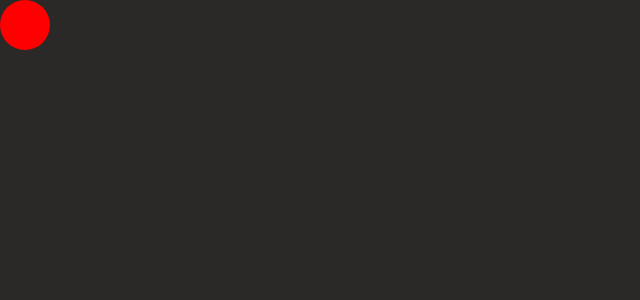
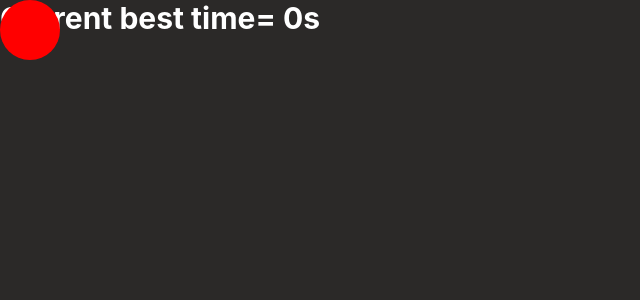
Before and after one commit to aneiqu/aiming-game, a React (Create React App) app: page / in a window 1280 px wide. Shown: the top 300 px of the page, without its empty margins (0-640 px from the left). Built offline with nearby package versions, Linux system fonts and the light colour scheme.

Commit message:
smoother transition, score tracker

```diff
--- a/src/App.css
+++ b/src/App.css
@@ -2,8 +2,8 @@
   background-color: rgb(43, 41, 40);
 }
 .sphere {
-  height: 50px;
-  width: 50px;
+  height: 60px;
+  width: 60px;
   border-radius: 100%;
   background-color: red;
   position: absolute;
@@ -11,4 +11,5 @@
     top 1s,
     left 1s;
   cursor: pointer;
+  transition-timing-function: ease-in-out;
 }
--- a/src/App.js
+++ b/src/App.js
@@ -2,24 +2,37 @@ import { useEffect, useState } from "react";
 import "./App.css";
 
 function App() {
-  const [position, setPosition] = useState({ top: 0, left: 0, duration: 1000 });
+  const [position, setPosition] = useState({ top: 0, left: 0, duration: 0 });
   const [isRunning, setIsRunning] = useState(false);
+  const [time, setTime] = useState({ in: 0, out: 0 });
+  const [bestTime, setBestTime] = useState(0);
+
   const moveElement = () => {
+    const element = document.querySelector(".sphere");
+
     setIsRunning(true);
 
     // possible dimensions minus sphere size
-    const h = window.innerHeight - 50;
-    const w = window.innerWidth - 50;
+    const h = window.innerHeight - 60;
+    const w = window.innerWidth - 60;
     // new position
     const nh = Math.floor(Math.random() * h);
     const nw = Math.floor(Math.random() * w);
+
     // distance formula
     const distance = Math.sqrt(
-      (nh - position.top) ** 2 + (nw - position.left) ** 2
+      (nh - parseInt(element.style.top)) ** 2 +
+        (nw - parseInt(element.style.left)) ** 2
     );
+
     // distance / px multplied by 1000 to make it px/s
     const duration = (distance / 180) * 1000;
-    setPosition({ top: nh, left: nw, duration: duration });
+
+    setPosition({
+      top: nh,
+      left: nw,
+      duration: duration,
+    });
   };
 
   const handleAnimationEnd = () => {
@@ -34,18 +47,60 @@ function App() {
       element.removeEventListener("transitionend", handleAnimationEnd);
     };
   }, []);
+
+  // Updating best time
+  useEffect(() => {
+    if (time.out < time.in) return;
+    const currentTime = ((time.out - time.in) / 1000).toFixed(2);
+    currentTime > bestTime ? setBestTime(currentTime) : setBestTime(bestTime);
+  }, [time]);
+
+  const handleMouseInteract = (e) => {
+    e.type === "mouseenter"
+      ? setTime((prev) => {
+          return {
+            in: e.timeStamp,
+            out: prev.out,
+          };
+        })
+      : setTime((prev) => {
+          return {
+            in: prev.in,
+            out: e.timeStamp,
+          };
+        });
+  };
+
+  useEffect(() => {
+    const element = document.querySelector(".sphere");
+    element.addEventListener("mouseenter", handleMouseInteract);
+    return () => {
+      element.removeEventListener("mouseenter", handleMouseInteract);
+    };
+  }, []);
+  useEffect(() => {
+    const element = document.querySelector(".sphere");
+    element.addEventListener("mouseleave", handleMouseInteract);
+    return () => {
+      element.removeEventListener("mouseleave", handleMouseInteract);
+    };
+  }, []);
+
   return (
+    <div>
+      <div className='text-white text-3xl font-bold'>
+        Current best time= {bestTime}s
+      </div>
       <div
         className='sphere'
         style={{
-        height: "50px",
-        width: "50px",
           top: position.top + "px",
           left: position.left + "px",
           transitionDuration: position.duration + "ms",
         }}
         onClick={isRunning ? null : moveElement}
       ></div>
+    </div>
   );
 }
 
```
Lines whose indentation alone changed are shown as unchanged.
